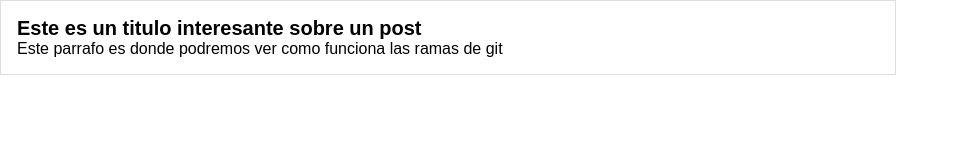
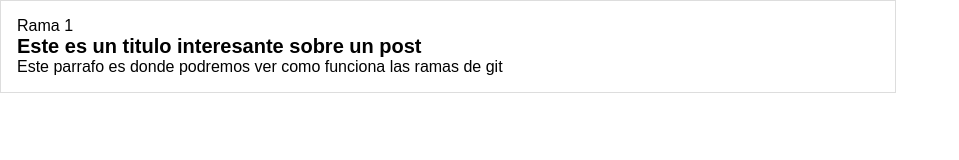
Before and after one commit to KamoSolarteB/Hype, a plain HTML site: page index.html in a window 1280 px wide. Shown: the whole page, without its empty margins (0-959 px from the left). Drawn offline with Linux system fonts and the light colour scheme.

Commit message:
Estructura inicial de la rama 1

```diff
--- a/index.html
+++ b/index.html
@@ -9,6 +9,9 @@
 </head>
 <body>
   <div id="container">
+    <div id="rama_1">
+      <p>Rama 1</p>
+    </div>
       <h1>Este es un titulo interesante sobre un post</h1>
       <p>Este parrafo es donde podremos ver como funciona las ramas de git</p>
     <div id="post"></div>
```
